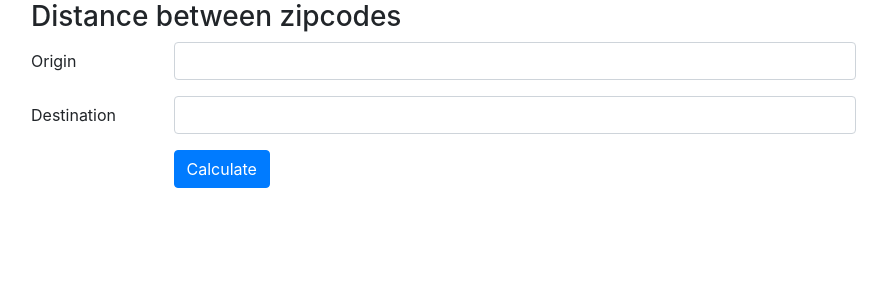
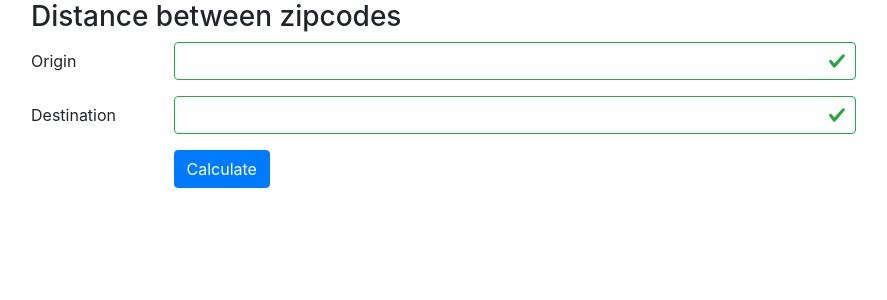
Before and after one commit to ritik1jain/distanceApp, a React (Create React App) app: page / in a window 1280 px wide. Shown: the top 300 px of the page, without its empty margins (54-941 px from the left). Built offline with nearby package versions, Linux system fonts and the light colour scheme.

Commit message:
final setup

```diff
--- a/package.json
+++ b/package.json
@@ -8,6 +8,7 @@
     "@testing-library/user-event": "^7.1.2",
     "axios": "^0.20.0",
     "bootstrap": "^4.5.2",
+    "font-awesome": "^4.7.0",
     "react": "^16.13.1",
     "react-dom": "^16.13.1",
     "react-geocode": "^0.2.1",
--- a/src/App.js
+++ b/src/App.js
@@ -1,25 +1,38 @@
-import React, { Component} from 'react';
-import {Label,Input,Button, Form, FormGroup, Col} from 'reactstrap';
+import React, { Component } from 'react';
+import {
+  Label,
+  Input,
+  Button,
+  Form,
+  FormGroup,
+  Col,
+  Row,
+  FormFeedback,
+} from 'reactstrap';
 import Result from './Result';
 
 class App extends Component {
   constructor() {
     super();
     this.state = {
-			origin:'',
-			dest:'',
-			showResult: false
+      origin: '',
+      dest: '',
+      showResult: false,
+      touched: {
+        origin: false,
+        dest: false
       }
+    };
     this.handleChange = this.handleChange.bind(this);
     this.handleSubmit = this.handleSubmit.bind(this);
     this.toggleResult = this.toggleResult.bind(this);
+    this.handleBlurr = this.handleBlurr.bind(this);
   }
 
   handleChange(e) {
     this.setState({
-			[e.target.name]: e.target.value
+      [e.target.name]: e.target.value,
     });
-
   }
 
   handleSubmit(e) {
@@ -28,47 +41,88 @@ class App extends Component {
   }
 
   toggleResult() {
-		this.setState({showResult: !this.state.showResult});
+    this.setState({ showResult: true });
   }
 
+  handleBlurr = (field) => (evt) => {
+    this.setState({
+      touched: { ...this.state.touched, [field]: true },
+    });
+  }
+
+  validate(origin, dest) {
+    const errors = {
+      origin: '',
+      dest: '',
+    };
+    if (this.state.touched.origin && origin.length !== 6)
+      errors.origin = 'Provide valid 6 digit pincode';
+    if (this.state.touched.dest && dest.length !== 6)
+      errors.dest = 'Provide valid 6 digit pincode';
+
+    return errors;
+  }
   render() {
     let showResult = this.state.showResult;
-
+    const errors = this.validate(this.state.origin, this.state.dest);
     return (
-			<div className="container">
-				<div className="row">
-					<div className="col-12">
+      <div className='container'>
+        <div className='row'>
+          <div className='col-12'>
             <h3>Distance between zipcodes</h3>
           </div>
-					<div className="col-12 col-md-9">
+          <div className='col-12 col-md-9'>
             <Form onSubmit={this.handleSubmit}>
               <FormGroup row>
-								<Label htmlFor="origin" md={2}>Origin</Label>
+                <Label htmlFor='origin' md={2}>
+                  Origin
+                </Label>
                 <Col md={10}>
-									<Input type="text" id="origin" name="origin" value={this.state.origin}
-									onChange={this.handleChange} />
+                  <Input
+                    type='text'
+                    id='origin'
+                    name='origin'
+                    value={this.state.origin}
+                    valid={errors.origin === ''}
+					invalid={errors.dest !== ''}
+					onBlur={this.handleBlurr('origin')}
+					onChange={this.handleChange}
+					required={true}
+                  />
+				  <FormFeedback>{errors.origin}</FormFeedback>
                 </Col>
               </FormGroup>
               <FormGroup row>
-								<Label htmlFor="dest" md={2}>Destination</Label>
+                <Label htmlFor='dest' md={2}>
+                  Destination
+                </Label>
                 <Col md={10}>
-									<Input type="text" id="dest" name="dest" value={this.state.dest}
-									onChange={this.handleChange} />
+				<Input
+                    type='text'
+                    id='dest'
+                    name='dest'
+                    value={this.state.dest}
+                    valid={errors.dest === ''}
+					invalid={errors.dest !==''}
+					onBlur={this.handleBlurr('dest')}
+					onChange={this.handleChange}
+					required={true}
+                  />
+				  <FormFeedback>{errors.dest}</FormFeedback>
                 </Col>
               </FormGroup>
               <FormGroup row>
-								<Col md={{size: 10, offset: 2}}>
-									<Button type="submit" color="primary" >Calculate</Button>
+                <Col md={{ size: 10, offset: 2 }}>
+                  <Button type='submit' color='primary'>
+                    Calculate
+                  </Button>
                 </Col>
               </FormGroup>
             </Form>
           </div>
-					{showResult &&
-					<Result state={{...this.state}} ></Result>
-					}
+          {showResult && <Result state={{ ...this.state }}></Result>}
         </div>
       </div>
-
     );
   }
 }
--- /dev/null
+++ b/src/Loading.js
@@ -0,0 +1,10 @@
+import React from 'react';
+
+export const Loading = () => {
+    return(
+        <div className="col-12">
+            <span className="fa fa-spinner fa-pulse fa-3x fa-fw text-primary"></span>
+            <p>Loading . . .</p>
+        </div>
+    );
+};
--- a/src/Result.js
+++ b/src/Result.js
@@ -1,49 +1,98 @@
-import React, {Component} from 'react';
-
+import React, { Component } from 'react';
+import { Loading } from './Loading';
 import axios from 'axios';
 import GOOGLE_MAPS_API_KEY from './secrets';
 
 class Result extends Component {
   constructor(props) {
     super(props);
+    this.state = {
+      distance: null,
+      time: null,
+      loading: true,
+    };
+  }
 
-    }
-    render() {
+  componentWillMount() {
     let distance;
     let time;
     let latorigin;
     let lngorigin;
     let latdest;
     let lngdest;
-        const {origin, dest} = this.props.state;
-        axios.get(`https://geocoder.ls.hereapi.com/6.2/geocode.json?apiKey=${GOOGLE_MAPS_API_KEY}&searchtext=${origin}`)
-        .then(function(res){
+    const { origin, dest } = this.props.state;
+    const self = this;
+    axios
+      .get(
+        `https://geocoder.ls.hereapi.com/6.2/geocode.json?apiKey=${GOOGLE_MAPS_API_KEY}&searchtext=${origin}`
+      )
+      .then(function (res) {
         console.log(res);
-           latorigin = res.data.Response.View[0].Result[0].Location.DisplayPosition.Latitude;
-             lngorigin = res.data.Response.View[0].Result[0].Location.DisplayPosition.Longitude;
+        latorigin =
+          res.data.Response.View[0].Result[0].Location.DisplayPosition.Latitude;
+        lngorigin =
+          res.data.Response.View[0].Result[0].Location.DisplayPosition
+            .Longitude;
 
-        axios.get(`https://geocoder.ls.hereapi.com/6.2/geocode.json?apiKey=${GOOGLE_MAPS_API_KEY}&searchtext=${dest}`)
-        .then(function(res){
+        axios
+          .get(
+            `https://geocoder.ls.hereapi.com/6.2/geocode.json?apiKey=${GOOGLE_MAPS_API_KEY}&searchtext=${dest}`
+          )
+          .then(function (res) {
             console.log(res);
-            latdest = res.data.Response.View[0].Result[0].Location.DisplayPosition.Latitude;
-            lngdest = res.data.Response.View[0].Result[0].Location.DisplayPosition.Longitude;
+            latdest =
+              res.data.Response.View[0].Result[0].Location.DisplayPosition
+                .Latitude;
+            lngdest =
+              res.data.Response.View[0].Result[0].Location.DisplayPosition
+                .Longitude;
 
-        axios.get(`https://route.ls.hereapi.com/routing/7.2/calculateroute.json?apiKey=${GOOGLE_MAPS_API_KEY}&waypoint0=geo!${latorigin},${lngorigin}&waypoint1=geo!${latdest},${lngdest}&mode=fastest;car;traffic:disabled`)
-        .then(function(response) {
-                time = response.data.response.route[0].summary.baseTime
-                distance= response.data.response.route[0].summary.distance
+            axios
+              .get(
+                `https://route.ls.hereapi.com/routing/7.2/calculateroute.json?apiKey=${GOOGLE_MAPS_API_KEY}&waypoint0=geo!${latorigin},${lngorigin}&waypoint1=geo!${latdest},${lngdest}&mode=fastest;car;traffic:disabled`
+              )
+              .then(function (response) {
+                time = response.data.response.route[0].summary.baseTime;
+                distance = response.data.response.route[0].summary.distance;
+                let hr,min,km,m;
+                if(distance>1000){
+                  km = Math.floor(distance/1000);
+                  m = distance%1000;
+                  distance = km + ' Km ' + m + ' m';
+                }
+                if(time>3600)
+                {
+                  hr = Math.floor(time/3600);
+                  min= Math.floor((time-hr*3600)/60)
+                  time= hr + ' Hr ' + min + ' min';
+                } else if (time>60){
+                  min = Math.floor(time/60);
+                  time= min + ' mins';
+                }
 
-            console.log(time, distance);
-        })})})
-        .catch(function(error) {
+                console.log(response);
+                self.setState({
+                    distance: distance,
+                    time: time,
+                    loading: false,
+                  });
+
+              });
+          });
+
+      })
+      .catch(function (error) {
         console.log(error);
-        })
-        return(
-            <div className="col-12 col-md-9">
+      });
+  }
+  render() {
+
+      return (
+        <div className='col-12 col-md-9'>
           <h4> Distance:</h4>
-                <p>{distance}</p>
+          {this.state.loading ? <Loading /> : this.state.distance}
           <h4>Travel duration:</h4>
-                <p>{time}</p>
+          {this.state.loading ? <Loading /> : this.state.time}
         </div>
       );
     }
```
Also changed, not shown: 1 other file (tests, documents, lock files or other folders). Lines whose indentation alone changed are shown as unchanged.
